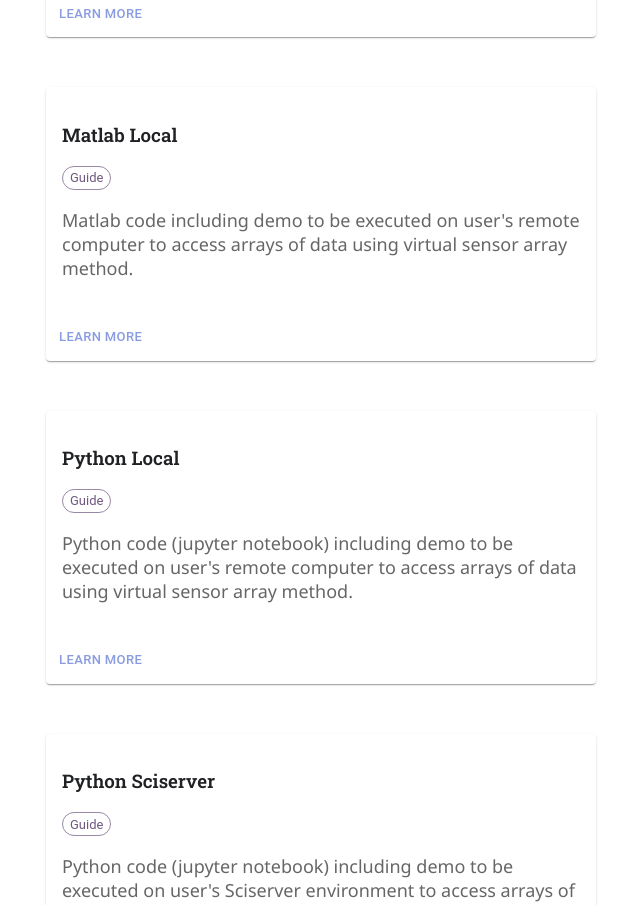
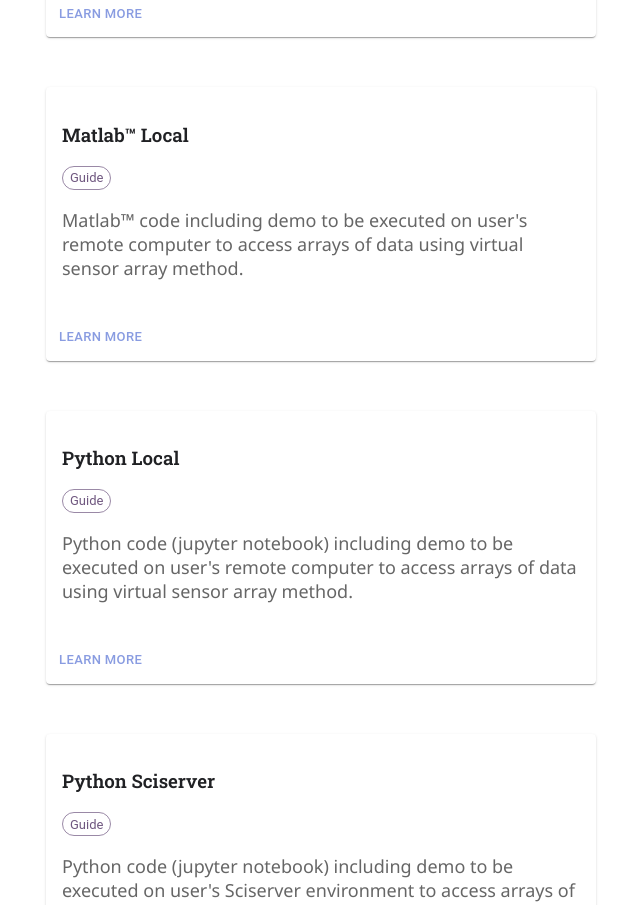
Before and after one commit to sciserver/turbulence-web, a Next.js app: page /database in a window 1280 px wide. Shown: the part 960-1865 px from the top of the page, without its empty margins (82-722 px from the left). Built offline with nearby package versions, Linux system fonts and the light colour scheme.

Commit message:
Typo fixes

```diff
--- a/components/content/databaseAccess/index.tsx
+++ b/components/content/databaseAccess/index.tsx
@@ -57,9 +57,9 @@
       onClick: () => { router.push('/database/query') }
     },
     {
-      title: 'Matlab Local',
+      title: 'Matlab™ Local',
       type: 'Guide',
-      description: 'Matlab code including demo to be executed on user\'s remote computer to access arrays of data using \
+      description: 'Matlab™ code including demo to be executed on user\'s remote computer to access arrays of data using \
                     virtual sensor array method.',
       onClick: () => { router.push('/database/local/matlab') }
     },
```
Also changed, not shown: components/content/home/home.tsx (+5 -6 lines).
